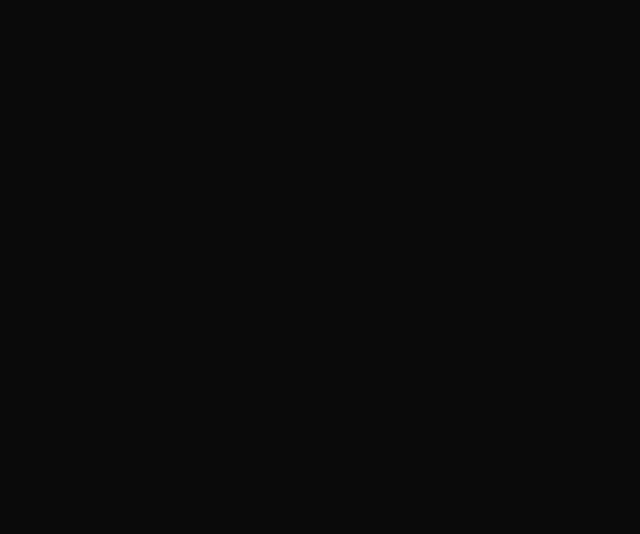
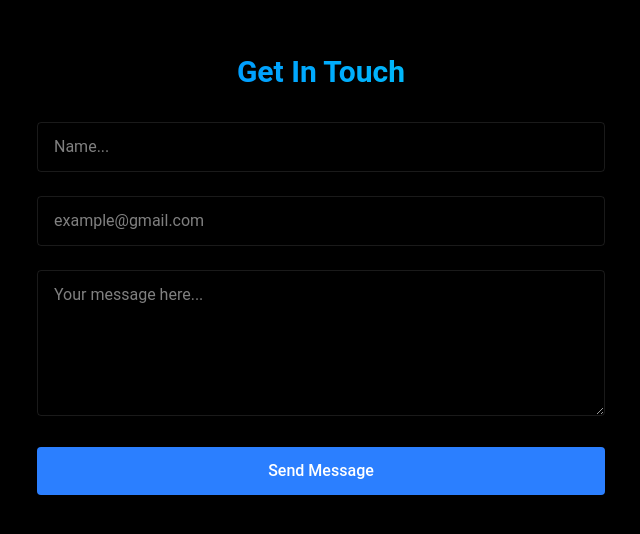
Before and after one commit to JustinKeith05/Justin-s-Website, a React (Vite) app: page / in a window 1280 px wide. Shown: the part 2526-3060 px from the top of the page, without its empty margins (319-959 px from the left). Before the commit the page ends 2400 px from the top, so only its background shows below. Built offline with nearby package versions, Linux system fonts and the light colour scheme.

Commit message:
Finished fixing bug in contact page

```diff
--- a/src/App.jsx
+++ b/src/App.jsx
@@ -31,7 +31,7 @@ function App() {
         <Home></Home>
         <About></About>
         <Projects></Projects>
-        {/* <Contact></Contact> */}
+        <Contact></Contact>
       </div>
     </div>
   )
--- a/src/components/sections/Contact.jsx
+++ b/src/components/sections/Contact.jsx
@@ -1,4 +1,5 @@
 import emailjs from 'emailjs-com';
+import React, { useState } from 'react';
 
 export const Contact = () => {
     const [formData, setFormData] = useState({
@@ -10,7 +11,12 @@ export const Contact = () => {
     const handleSubmit = (e) => {
         e.preventDefault();
 
-        emailjs.sendForm(SERVICE_ID, TEMPLATE_ID, e.target, PUBLIC_KEY)
+        emailjs.sendForm(
+            import.meta.env.VITE_SERVICE_ID,
+            import.meta.env.VITE_TEMPLATE_ID,
+            e.target,
+            import.meta.env.VITE_PUBLIC_KEY
+        )
         .then((result) => {
             alert("Message Sent");
             setFormData({
@@ -18,9 +24,8 @@ export const Contact = () => {
                 email: "",
                 message: "",
             })
-        }).catch(() => {
-            alert("Something Went Wrong Sending Your Message");
-        })
+        }).catch(() =>
+            alert("Something Went Wrong Sending Your Message"));
 
     }
 
@@ -31,21 +36,21 @@ export const Contact = () => {
                 <h2 className="text-3xl font-bold mb-8 bg-gradient-to-r from-blue-500 to-cyan-400 bg-clip-text text-transparent text-center">Get In Touch</h2>
                 <form action="" className="space-y-6" onSubmit={handleSubmit}>
                     <div className="relative">
-                        <input type="text" id="name" name="name" required value={formData.name} onChange={(e) => setFormData({...formData, name: e.target.value})}
+                        <input type="text" id="name" name="name" required value={formData.name} onChange={(e) => setFormData({ ...formData, name: e.target.value})}
                                 className="w-full bg-white-5 border border-white/10 rounded px-4 py-3 text-white transition focus:outline-none focus:border-blue-500 focus:bg-blue-500/5"
                                 placeholder="Name..."
                         />
                     </div>
 
                     <div className="relative">
-                        <input type="email" id="email" name="email" required value={formData.email} onChange={(e) => setFormData({...formData, email: e.target.value})}
+                        <input type="email" id="email" name="email" required value={formData.email} onChange={(e) => setFormData({ ...formData, email: e.target.value})}
                                 className="w-full bg-white-5 border border-white/10 rounded px-4 py-3 text-white transition focus:outline-none focus:border-blue-500 focus:bg-blue-500/5"
                                 placeholder="example@gmail.com"
                         />
                     </div>
 
                     <div className="relative">
-                        <textarea id="message" name="message" required value={formData.message} onChange={(e) => setFormData({...formData, message: e.target.value})} rows={5}
+                        <textarea id="message" name="message" required value={formData.message} onChange={(e) => setFormData({ ...formData, message: e.target.value})} rows={5}
                                 className="w-full bg-white-5 border border-white/10 rounded px-4 py-3 text-white transition focus:outline-none focus:border-blue-500 focus:bg-blue-500/5"
                                 placeholder="Your message here..."
                         />
```
